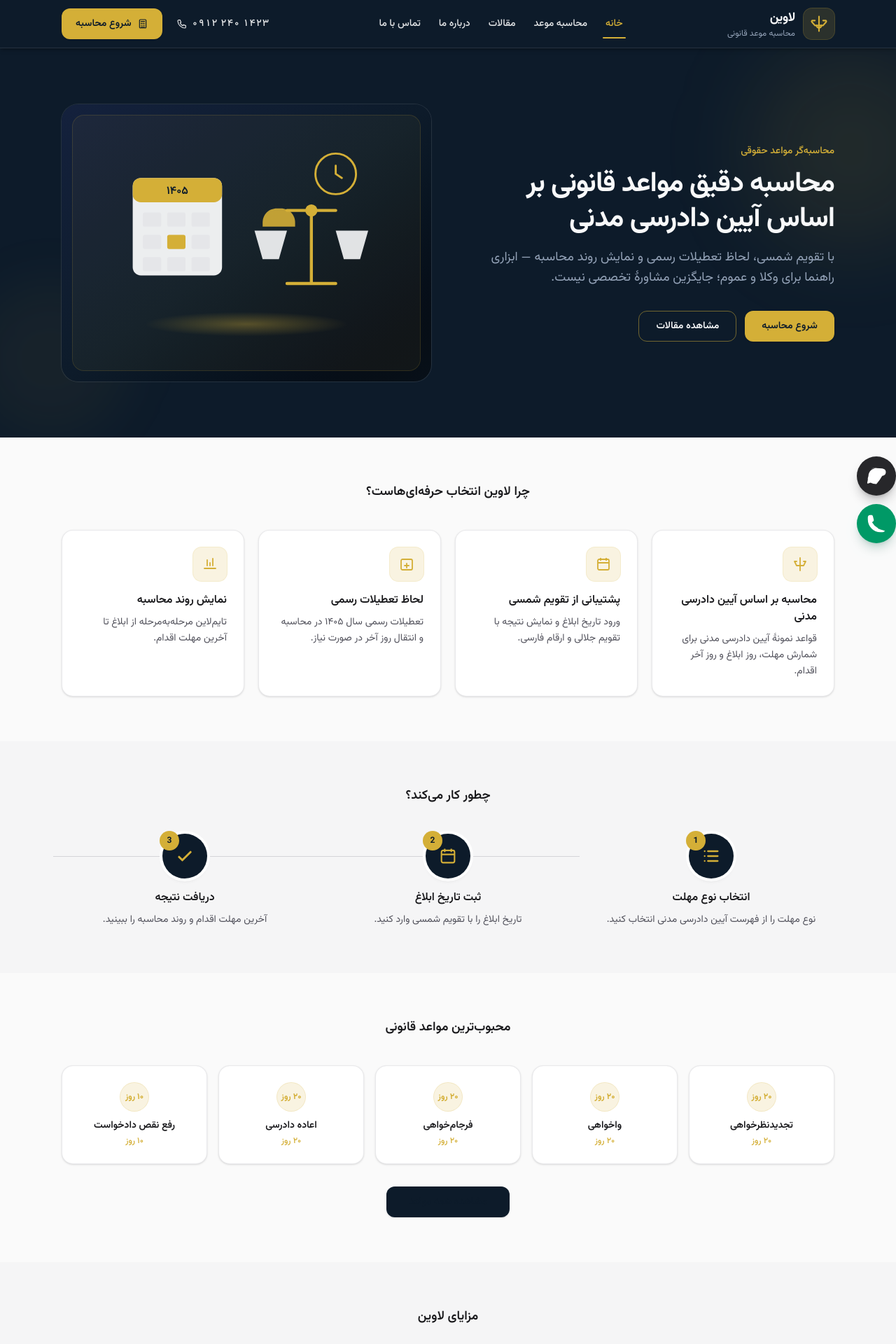
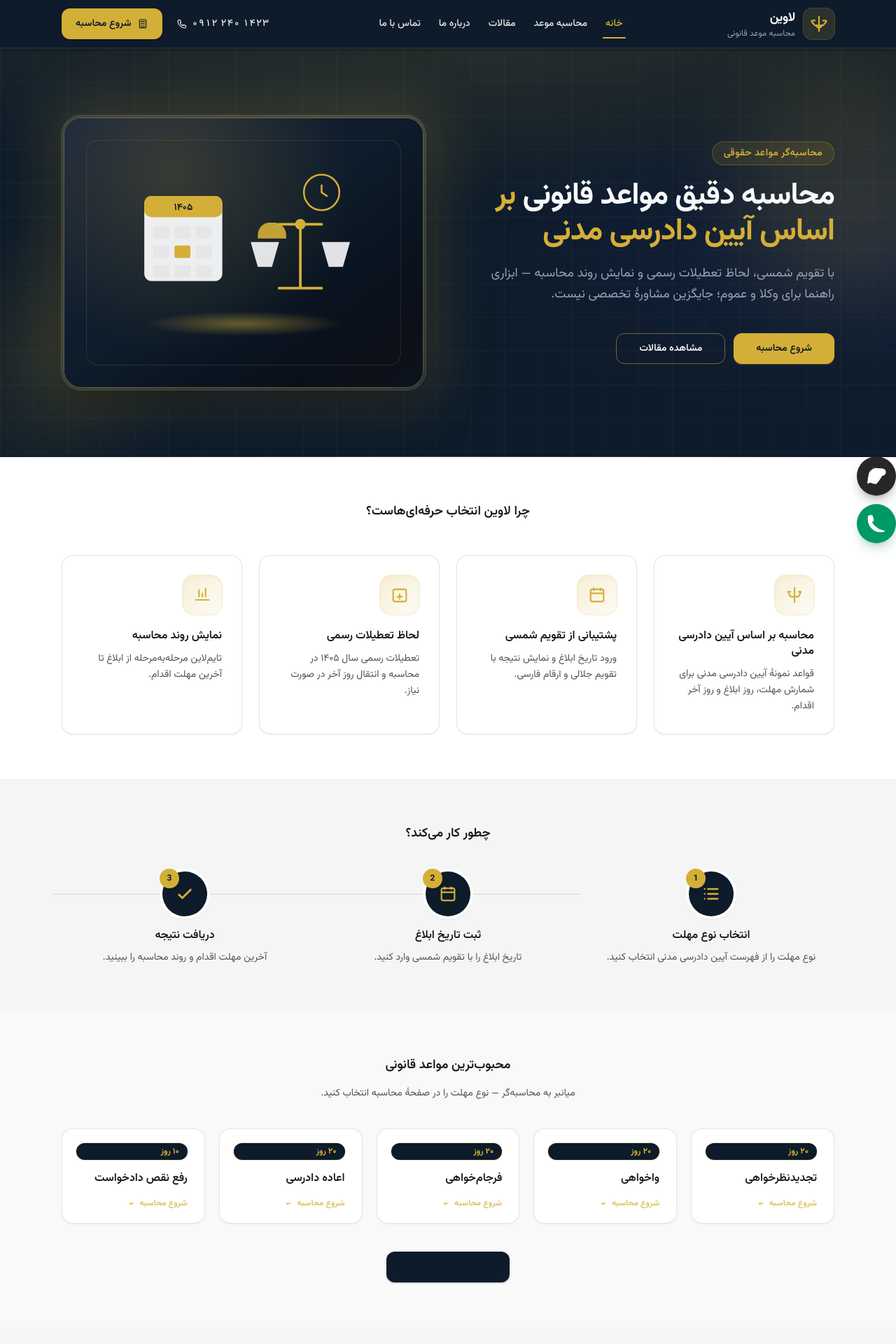
Before and after one commit to Mahsa-Moradi/lawwin, a Next.js app: page / in a window 1280 px wide. Shown: the top 1920 px of the page at 70% size. Built offline with nearby package versions, Linux system fonts and the light colour scheme.

Commit message:
Phase 15.2.1 — Homepage Visual Polish

```diff
--- a/src/components/home/HomeFeatureCards.tsx
+++ b/src/components/home/HomeFeatureCards.tsx
@@ -6,7 +6,7 @@ import {
   ScalesFeatureIcon,
   TimelineFeatureIcon,
 } from "./homeIcons";
-import { PremiumCard, SectionLight } from "./homeLayout";
+import { FeaturePremiumCard, SectionLight } from "./homeLayout";
 
 const icons = [
   ScalesFeatureIcon,
@@ -17,26 +17,26 @@ const icons = [
 
 export function HomeFeatureCards() {
   return (
-    <SectionLight>
-      <SectionHeading centered className="mb-10">
+    <SectionLight className="bg-white">
+      <SectionHeading centered className="mb-12">
         چرا لاوین انتخاب حرفه‌ای‌هاست؟
       </SectionHeading>
-      <ul className="grid grid-cols-1 gap-4 sm:grid-cols-2 lg:grid-cols-4 lg:gap-5">
+      <ul className="grid grid-cols-1 gap-5 sm:grid-cols-2 lg:grid-cols-4 lg:gap-6">
         {homeFeatures.map((feature, index) => {
           const Icon = icons[index] ?? ScalesFeatureIcon;
           return (
             <li key={feature.title}>
-              <PremiumCard className="h-full">
-                <span className="flex size-12 items-center justify-center rounded-xl bg-lawwin-gold/15 text-lawwin-gold ring-1 ring-lawwin-gold/25">
-                  <Icon className="size-6" />
+              <FeaturePremiumCard>
+                <span className="flex size-14 items-center justify-center rounded-2xl bg-gradient-to-br from-lawwin-gold/20 to-lawwin-gold/5 text-lawwin-gold shadow-inner shadow-lawwin-gold/10 ring-1 ring-lawwin-gold/25 transition-transform duration-200 group-hover:scale-105">
+                  <Icon className="size-7" />
                 </span>
-                <h3 className="mt-4 text-base font-semibold text-zinc-900">
+                <h3 className="mt-5 text-base font-semibold leading-snug text-zinc-900">
                   {feature.title}
                 </h3>
-                <p className="mt-2 text-sm leading-relaxed text-zinc-600">
+                <p className="mt-2.5 text-sm leading-relaxed text-zinc-600">
                   {feature.description}
                 </p>
-              </PremiumCard>
+              </FeaturePremiumCard>
             </li>
           );
         })}
--- a/src/components/home/HomeHero.tsx
+++ b/src/components/home/HomeHero.tsx
@@ -10,48 +10,85 @@ import { PageContainer } from "./homeLayout";
 export function HomeHero() {
   return (
     <section className="relative overflow-hidden bg-lawwin-navy-deepest text-lawwin-on-navy">
+      {/* لایه‌های پس‌زمینه */}
       <div
-        className="pointer-events-none absolute -start-20 top-0 size-72 rounded-full bg-lawwin-gold/10 blur-3xl"
+        className="pointer-events-none absolute inset-0 bg-[radial-gradient(ellipse_80%_60%_at_50%_-20%,rgba(212,175,55,0.18),transparent)]"
         aria-hidden
       />
       <div
-        className="pointer-events-none absolute -end-10 bottom-0 size-56 rounded-full bg-lawwin-gold/5 blur-2xl"
+        className="pointer-events-none absolute inset-0 bg-[radial-gradient(ellipse_50%_40%_at_100%_50%,rgba(20,33,61,0.9),transparent)]"
+        aria-hidden
+      />
+      <div
+        className="pointer-events-none absolute inset-0 opacity-[0.04]"
+        style={{
+          backgroundImage:
+            "linear-gradient(rgba(248,249,250,0.8) 1px, transparent 1px), linear-gradient(90deg, rgba(248,249,250,0.8) 1px, transparent 1px)",
+          backgroundSize: "48px 48px",
+        }}
+        aria-hidden
+      />
+      <div
+        className="pointer-events-none absolute -start-24 top-8 size-80 rounded-full bg-lawwin-gold/15 blur-3xl"
+        aria-hidden
+      />
+      <div
+        className="pointer-events-none absolute -end-16 bottom-0 size-64 rounded-full bg-lawwin-gold/10 blur-3xl"
         aria-hidden
       />
 
-      <PageContainer className="relative py-14 sm:py-16 lg:py-20">
-        <div className="grid items-center gap-10 lg:grid-cols-2 lg:gap-12">
+      <PageContainer className="relative py-16 sm:py-20 lg:py-24">
+        <div className="grid items-center gap-12 lg:grid-cols-2 lg:gap-16">
           <div className="text-center lg:text-start">
-            <p className="text-sm font-medium text-lawwin-gold">
+            <p className="inline-flex items-center rounded-full border border-lawwin-gold/30 bg-lawwin-gold/10 px-4 py-1.5 text-xs font-semibold tracking-wide text-lawwin-gold sm:text-sm">
               محاسبه‌گر مواعد حقوقی
             </p>
-            <h1 className="mt-3 text-3xl font-bold leading-tight tracking-tight sm:text-4xl lg:text-[2.5rem]">
-              محاسبه دقیق مواعد قانونی بر اساس آیین دادرسی مدنی
+            <h1 className="mt-5 text-3xl font-bold leading-tight tracking-tight sm:text-4xl lg:text-[2.75rem] lg:leading-[1.15]">
+              محاسبه دقیق مواعد قانونی{" "}
+              <span className="text-lawwin-gold">بر اساس آیین دادرسی مدنی</span>
             </h1>
-            <p className="mt-4 text-pretty text-base leading-relaxed text-lawwin-muted-on-navy sm:text-lg">
+            <p className="mx-auto mt-5 max-w-xl text-pretty text-base leading-relaxed text-lawwin-muted-on-navy sm:text-lg lg:mx-0">
               با تقویم شمسی، لحاظ تعطیلات رسمی و نمایش روند محاسبه — ابزاری
               راهنما برای وکلا و عموم؛ جایگزین مشاورهٔ تخصصی نیست.
             </p>
 
-            <div className="mt-8 flex flex-col items-stretch justify-center gap-3 sm:flex-row sm:justify-center lg:justify-start">
+            <div className="mt-10 flex flex-col items-stretch justify-center gap-3 sm:flex-row sm:justify-center lg:justify-start">
               <Link
                 href="/deadline-calculator"
-                className={cn(brandPrimaryButtonClassName, "px-6")}
+                className={cn(
+                  brandPrimaryButtonClassName,
+                  "px-8 shadow-lg shadow-lawwin-gold/20",
+                )}
               >
                 شروع محاسبه
               </Link>
               <Link
                 href="/articles"
-                className={cn(brandOutlineButtonClassName, "px-6")}
+                className={cn(brandOutlineButtonClassName, "px-8")}
               >
                 مشاهده مقالات
               </Link>
             </div>
           </div>
 
-          <HomeHeroIllustration />
+          <div className="relative mx-auto w-full max-w-lg lg:max-w-none">
+            <div
+              className="pointer-events-none absolute -inset-4 rounded-[2rem] bg-lawwin-gold/20 blur-2xl"
+              aria-hidden
+            />
+            <div className="relative rounded-[1.75rem] bg-gradient-to-b from-white/10 to-white/5 p-1 shadow-2xl shadow-black/40 ring-1 ring-white/15">
+              <div className="overflow-hidden rounded-[1.5rem] bg-lawwin-navy/80 ring-1 ring-lawwin-gold/25">
+                <HomeHeroIllustration />
+              </div>
+            </div>
+          </div>
         </div>
       </PageContainer>
+
+      <div
+        className="pointer-events-none absolute inset-x-0 bottom-0 h-px bg-gradient-to-r from-transparent via-lawwin-gold/40 to-transparent"
+        aria-hidden
+      />
     </section>
   );
 }
--- a/src/components/home/HomeHeroIllustration.tsx
+++ b/src/components/home/HomeHeroIllustration.tsx
@@ -2,26 +2,26 @@
 export function HomeHeroIllustration() {
   return (
     <div
-      className="relative mx-auto aspect-[4/3] w-full max-w-md lg:max-w-none"
+      className="relative aspect-[4/3] w-full"
       aria-hidden
     >
-      <div className="absolute inset-0 rounded-3xl bg-gradient-to-br from-lawwin-navy via-lawwin-navy-deepest to-black/40 ring-1 ring-white/10" />
-      <div className="absolute inset-4 rounded-2xl bg-lawwin-gold/5 ring-1 ring-lawwin-gold/20" />
+      <div className="absolute inset-0 bg-gradient-to-br from-lawwin-navy via-lawwin-navy-deepest to-black/50" />
+      <div className="absolute inset-0 bg-[radial-gradient(circle_at_30%_20%,rgba(212,175,55,0.2),transparent_55%)]" />
+      <div className="absolute inset-x-8 bottom-8 top-8 rounded-2xl ring-1 ring-lawwin-gold/15" />
 
       <svg
         viewBox="0 0 320 240"
-        className="relative h-full w-full p-6"
+        className="relative h-full w-full p-8 sm:p-10"
         fill="none"
       >
-        <ellipse cx="160" cy="200" rx="100" ry="12" fill="url(#heroGlow)" />
+        <ellipse cx="160" cy="200" rx="110" ry="14" fill="url(#heroGlow)" />
         <defs>
           <radialGradient id="heroGlow">
-            <stop offset="0%" stopColor="#D4AF37" stopOpacity="0.35" />
+            <stop offset="0%" stopColor="#D4AF37" stopOpacity="0.45" />
             <stop offset="100%" stopColor="#D4AF37" stopOpacity="0" />
           </radialGradient>
         </defs>
 
-        {/* تقویم */}
         <rect
           x="48"
           y="56"
@@ -57,7 +57,6 @@ export function HomeHeroIllustration() {
           )),
         )}
 
-        {/* ترازو */}
         <path
           d="M200 88h48M224 88v72M200 160h48"
           stroke="#D4AF37"
@@ -81,7 +80,6 @@ export function HomeHeroIllustration() {
         />
         <circle cx="224" cy="88" r="6" fill="#D4AF37" />
 
-        {/* ساعت کوچک */}
         <circle cx="248" cy="52" r="20" stroke="#D4AF37" strokeWidth="2" />
         <path
           d="M248 52v-8M248 52l6 4"
--- a/src/components/home/HomePopularDeadlines.tsx
+++ b/src/components/home/HomePopularDeadlines.tsx
@@ -3,40 +3,61 @@ import { homePopularDeadlines } from "@/data/homeContent";
 import { brandPrimaryButtonClassName } from "@/components/ui/brandButtonStyles";
 import { cn } from "@/components/ui/cn";
 import { SectionHeading } from "@/components/ui/SectionHeading";
-import { PremiumCard, SectionLight } from "./homeLayout";
+import { DeadlineActionCard, SectionLight } from "./homeLayout";
+
+function ArrowIcon({ className }: { className?: string }) {
+  return (
+    <svg viewBox="0 0 24 24" fill="none" className={className} aria-hidden>
+      <path
+        d="M8 12h8m0 0-3-3m3 3-3-3"
+        stroke="currentColor"
+        strokeWidth="2"
+        strokeLinecap="round"
+        strokeLinejoin="round"
+      />
+    </svg>
+  );
+}
 
 export function HomePopularDeadlines() {
   return (
-    <SectionLight>
-      <SectionHeading centered className="mb-10">
+    <SectionLight className="bg-zinc-50/50">
+      <SectionHeading centered className="mb-12">
         محبوب‌ترین مواعد قانونی
       </SectionHeading>
-      <ul className="grid grid-cols-2 gap-3 sm:grid-cols-3 lg:grid-cols-5 lg:gap-4">
+      <p className="mx-auto -mt-8 mb-10 max-w-2xl text-center text-sm text-zinc-600">
+        میانبر به محاسبه‌گر — نوع مهلت را در صفحهٔ محاسبه انتخاب کنید.
+      </p>
+      <ul className="grid grid-cols-1 gap-4 sm:grid-cols-2 sm:gap-5 lg:grid-cols-5">
         {homePopularDeadlines.map((item) => (
           <li key={item.title}>
             <Link
               href="/deadline-calculator"
-              className="block h-full no-underline focus-visible:outline focus-visible:outline-2 focus-visible:outline-offset-2 focus-visible:outline-lawwin-gold"
+              className="block h-full no-underline outline-none"
             >
-              <PremiumCard className="flex h-full flex-col items-center text-center transition-colors hover:border-lawwin-gold/40">
-                <span className="flex size-10 items-center justify-center rounded-full bg-lawwin-gold/15 text-xs font-bold text-lawwin-gold ring-1 ring-lawwin-gold/30">
+              <DeadlineActionCard className="items-center ps-6 text-center sm:items-stretch sm:text-start">
+                <span className="inline-flex items-center rounded-full bg-lawwin-navy-deepest px-3 py-1 text-xs font-bold text-lawwin-gold ring-1 ring-lawwin-gold/30">
                   {item.duration}
                 </span>
-                <h3 className="mt-3 text-sm font-semibold leading-snug text-zinc-900">
+                <h3 className="mt-4 text-sm font-semibold leading-snug text-zinc-900 sm:text-base">
                   {item.title}
                 </h3>
-                <p className="mt-1 text-xs font-medium text-lawwin-gold">
-                  {item.duration}
-                </p>
-              </PremiumCard>
+                <span className="mt-4 inline-flex items-center gap-1 text-xs font-semibold text-lawwin-gold opacity-80 transition-all group-hover:gap-2 group-hover:opacity-100">
+                  شروع محاسبه
+                  <ArrowIcon className="size-4 rtl:rotate-180" />
+                </span>
+              </DeadlineActionCard>
             </Link>
           </li>
         ))}
       </ul>
-      <div className="mt-8 flex justify-center">
+      <div className="mt-10 flex justify-center">
         <Link
           href="/deadline-calculator"
-          className={cn(brandPrimaryButtonClassName, "bg-lawwin-navy-deepest px-8 hover:bg-lawwin-navy")}
+          className={cn(
+            brandPrimaryButtonClassName,
+            "bg-lawwin-navy-deepest px-8 shadow-lg shadow-black/20 hover:bg-lawwin-navy",
+          )}
         >
           مشاهده همه مواعد
         </Link>
--- a/src/components/home/homeLayout.tsx
+++ b/src/components/home/homeLayout.tsx
@@ -82,7 +82,7 @@ export function PremiumCard({
   return (
     <div
       className={cn(
-        "rounded-2xl border border-zinc-200/80 bg-white p-6 shadow-sm transition-shadow hover:shadow-md",
+        "rounded-2xl border border-zinc-200/80 bg-white p-6 shadow-sm",
         className,
       )}
     >
@@ -90,3 +90,50 @@ export function PremiumCard({
     </div>
   );
 }
+
+/** کارت ویژگی — سایه و hover premium */
+export function FeaturePremiumCard({
+  children,
+  className,
+}: {
+  children: ReactNode;
+  className?: string;
+}) {
+  return (
+    <div
+      className={cn(
+        "group h-full rounded-2xl border border-zinc-200/90 bg-white p-6 shadow-sm shadow-zinc-900/5 transition-all duration-200 sm:p-7",
+        "hover:-translate-y-1 hover:border-lawwin-gold/35 hover:shadow-lg hover:shadow-lawwin-gold/10",
+        className,
+      )}
+    >
+      {children}
+    </div>
+  );
+}
+
+/** کارت میانبر موعد — قابل کلیک */
+export function DeadlineActionCard({
+  children,
+  className,
+}: {
+  children: ReactNode;
+  className?: string;
+}) {
+  return (
+    <div
+      className={cn(
+        "group relative flex h-full flex-col overflow-hidden rounded-2xl border border-zinc-200/90 bg-white p-5 shadow-sm shadow-zinc-900/5 transition-all duration-200",
+        "hover:-translate-y-1 hover:border-lawwin-gold/50 hover:shadow-xl hover:shadow-lawwin-gold/15",
+        "focus-within:ring-2 focus-within:ring-lawwin-gold/40",
+        className,
+      )}
+    >
+      <span
+        className="absolute inset-y-0 start-0 w-1 bg-lawwin-gold/0 transition-colors duration-200 group-hover:bg-lawwin-gold"
+        aria-hidden
+      />
+      {children}
+    </div>
+  );
+}
```
Also changed, not shown: src/components/layout/Footer.tsx (+79 -42 lines).
